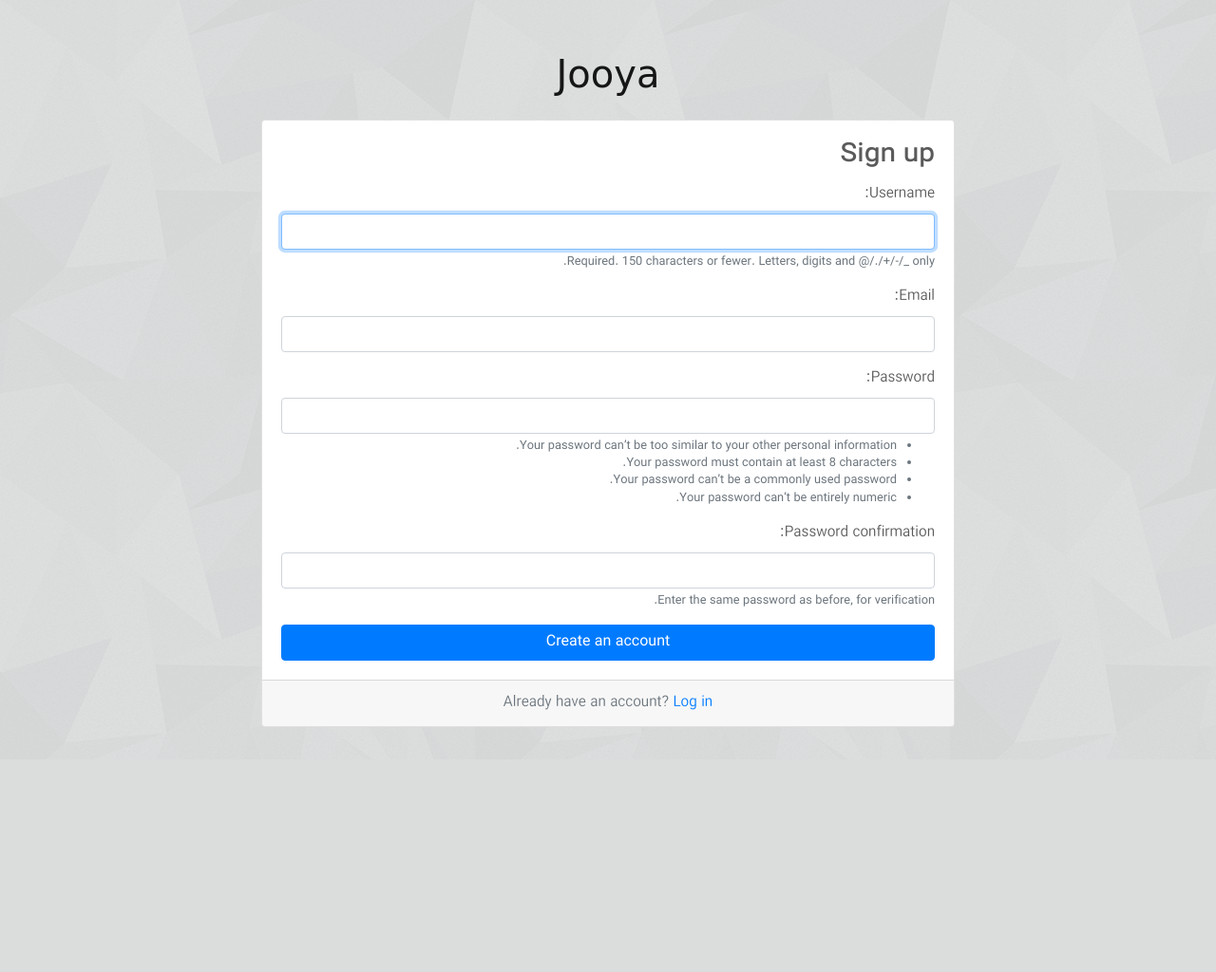
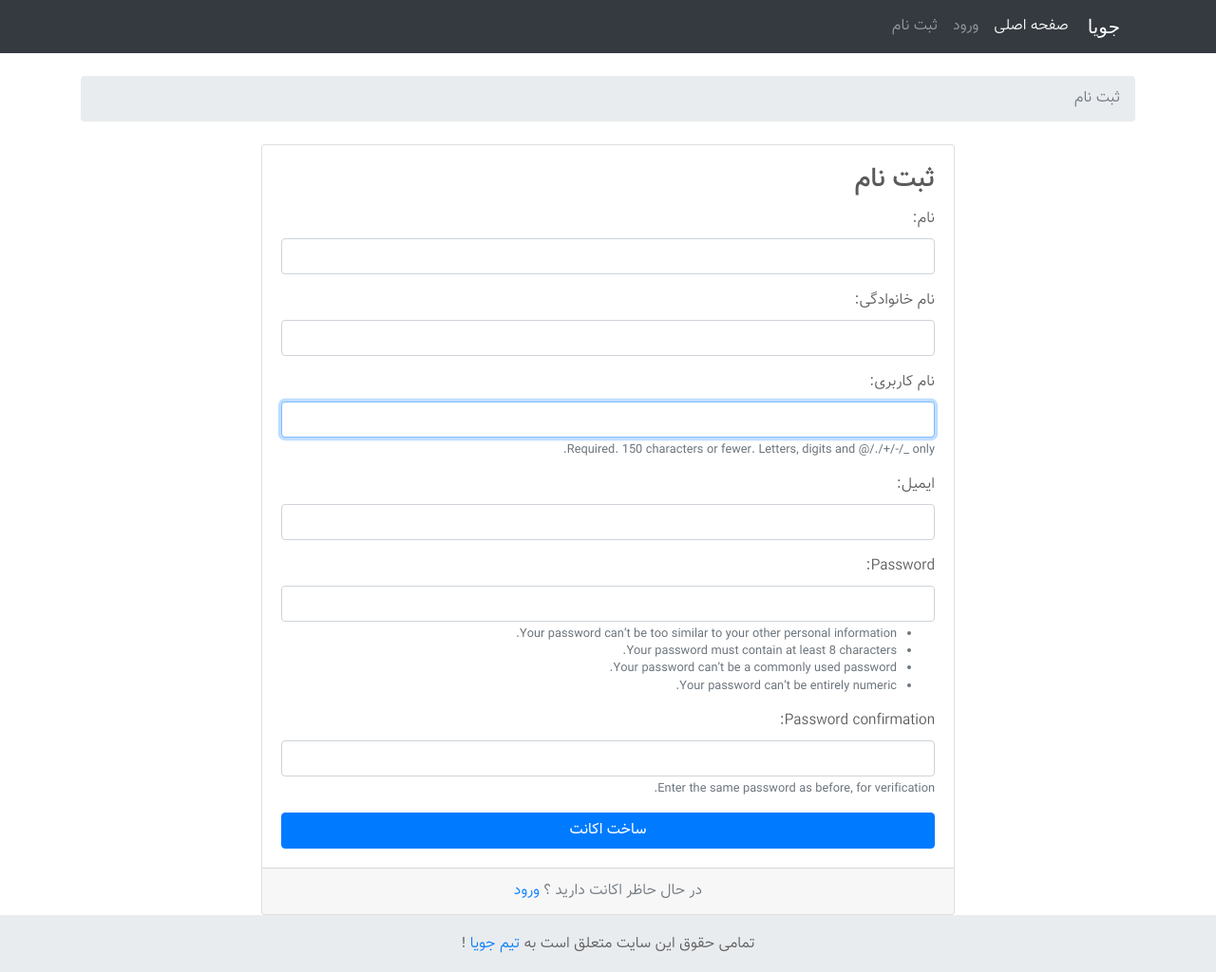
Before and after one commit to jooya1/jooya, a Django app: page /signup/ in a window 1280 px wide. Shown: the whole page at 95% size. Before the commit the page ends 765 px from the top, so only its background shows below. Run offline with Django 3.2, Linux system fonts and the light colour scheme; some libraries are stand-ins or nearby versions; some web fonts are replaced.

Commit message:
Change flow login

```diff
--- a/jooya/accounts/forms.py
+++ b/jooya/accounts/forms.py
@@ -4,11 +4,18 @@ from django.contrib.auth.models import User
 
 
 class SignUpForm(UserCreationForm):
-    email = forms.CharField(max_length=254, required=True, widget=forms.EmailInput())
+    email = forms.CharField(max_length=254, required=True, widget=forms.EmailInput(), label='ایمیل')
 
     class Meta:
         model = User
-        fields = ('username', 'email', 'password1', 'password2')
+        fields = ('first_name', 'last_name', 'username', 'email', 'password1', 'password2')
+        labels = {
+            "first_name": "نام",
+            "last_name": "نام خانوادگی",
+            "username": "نام کاربری",
+            "password1": "پسورد",
+            "password2": "تکرار پسورد"
+        }
 
 
 class UserInformationUpdateForm(forms.ModelForm):
--- a/jooya/static/css/app.css
+++ b/jooya/static/css/app.css
@@ -1,7 +1,6 @@
 html,
 body {
   height: 100%;
-  direction: rtl;
 }
 
 .navbar-brand {
@@ -19,7 +18,6 @@ blockquote {
   height: auto !important;
   height: 100%;
   margin: 0 auto -60px;
-  direction: rtl;
 }
 
 .push {
--- a/jooya/static/css/style.css
+++ b/jooya/static/css/style.css
@@ -227,7 +227,7 @@ body {
   margin-bottom: 10px;
 }
 
-body{padding-top:30px;}
+body{padding-top:0px;}
 
 .glyphicon {  margin-bottom: 10px;margin-right: 10px;}
 
--- a/jooya/templates/base.html
+++ b/jooya/templates/base.html
@@ -82,6 +82,12 @@
          <!-- <a href="http://sibt.co/2xhZa6M" rel="nofollow noopener" target="_blank">
             <img src="{% static 'img/DO_Powered_by_Badge_black.png' %}" alt="Powered by DigitalOcean" style="height: 30px;">
           </a> -->
+                      <!-- Copyright -->
+            <div class="footer-copyright text-center py-1">تمامی حقوق این سایت متعلق است به
+                <a href="https://iut.ac.ir"> تیم جویا </a>
+                !
+            </div>
+            <!-- Copyright -->
         </div>
       </footer>
     {% endblock body %}
--- a/jooya/templates/signup.html
+++ b/jooya/templates/signup.html
@@ -1,21 +1,25 @@
-{% extends 'base_accounts.html' %}
+{% extends 'base.html' %}
 
-{% block title %}Sign up to Django Boards{% endblock %}
+{% block title %}عضویت در جویا{% endblock %}
 
-{% block content %}
+{% block breadcrumb %}
+  <li class="breadcrumb-item active">ثبت نام</li>
+{% endblock %}
+
+{% block body_block %}
   <div class="row justify-content-center">
     <div class="col-lg-8 col-md-10 col-sm-12">
       <div class="card">
         <div class="card-body">
-          <h3 class="card-title">Sign up</h3>
+          <h3 class="card-title">ثبت نام</h3>
           <form method="post" novalidate>
             {% csrf_token %}
             {% include 'includes/form.html' %}
-            <button type="submit" class="btn btn-primary btn-block">Create an account</button>
+            <button type="submit" class="btn btn-primary btn-block">ساخت اکانت</button>
           </form>
         </div>
         <div class="card-footer text-muted text-center">
-          Already have an account? <a href="{% url 'login' %}">Log in</a>
+          در حال حاظر اکانت دارید ؟ <a href="{% url 'login' %}">ورود</a>
         </div>
       </div>
     </div>
--- a/jooya/templates/things/base.html
+++ b/jooya/templates/things/base.html
@@ -62,7 +62,7 @@
 
     <!-- Copyright -->
     <div class="footer-copyright text-center py-1">© 2018 Copyright:
-        <a href="https://iut.ac.ir"> IUT Web Development Group </a>
+        <a href="https://iut.ac.ir"> Jooya Team Development </a>
     </div>
     <!-- Copyright -->
 
```
Also changed, not shown: jooya/templates/includes/pagination.html (deleted, +0 -60 lines), jooya/templates/login.html (+6 -2 lines).
